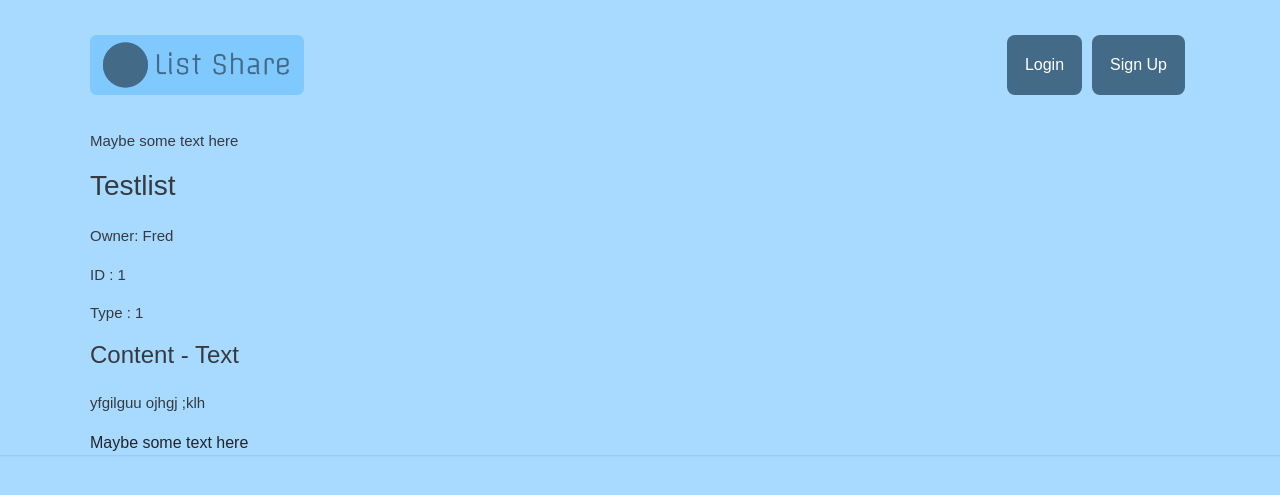
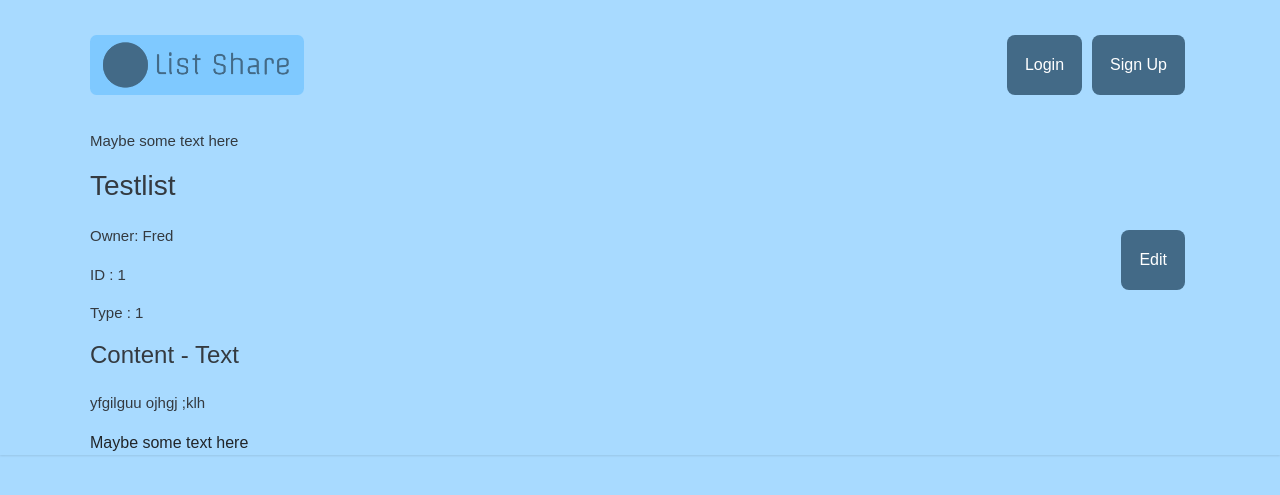
Before and after one commit to amccarthy9904/ListShare, a Django app: template lists/templates/list_detail.html in a window 1280 px wide. Shown: the top 495 px of the page. Run offline with Django 3.2, Linux system fonts and the light colour scheme; the template is opened without the code that fills it: values that come from a table or form of the project are taken from there, others are empty; data comes from the database, SQL or seed files in the repository; some libraries are stand-ins or nearby versions; some web fonts are replaced.

Commit message:
adds an edit button that opens the edit view for the cuurrent list

```diff
--- a/lists/templates/list_detail.html
+++ b/lists/templates/list_detail.html
@@ -2,6 +2,7 @@
 {% block content %}
 <div>
   <h3>{{ list.name|capfirst }}</h3>
+  <a id="edit-button" class="login-link" href="{% url 'edit_list'  list.id %}">Edit</a>
   <p>Owner: {{ list.owner.username }}</p>
   <p>ID : {{ list.id }}</p>
   <p>Type : {{ list.type }}</p>
@@ -14,5 +15,6 @@
     <h4>Content - Itemized</h4>
     <p>{{ list.content }}</p>
   {% endif %}
+
 </div>
 {% endblock %}
```
